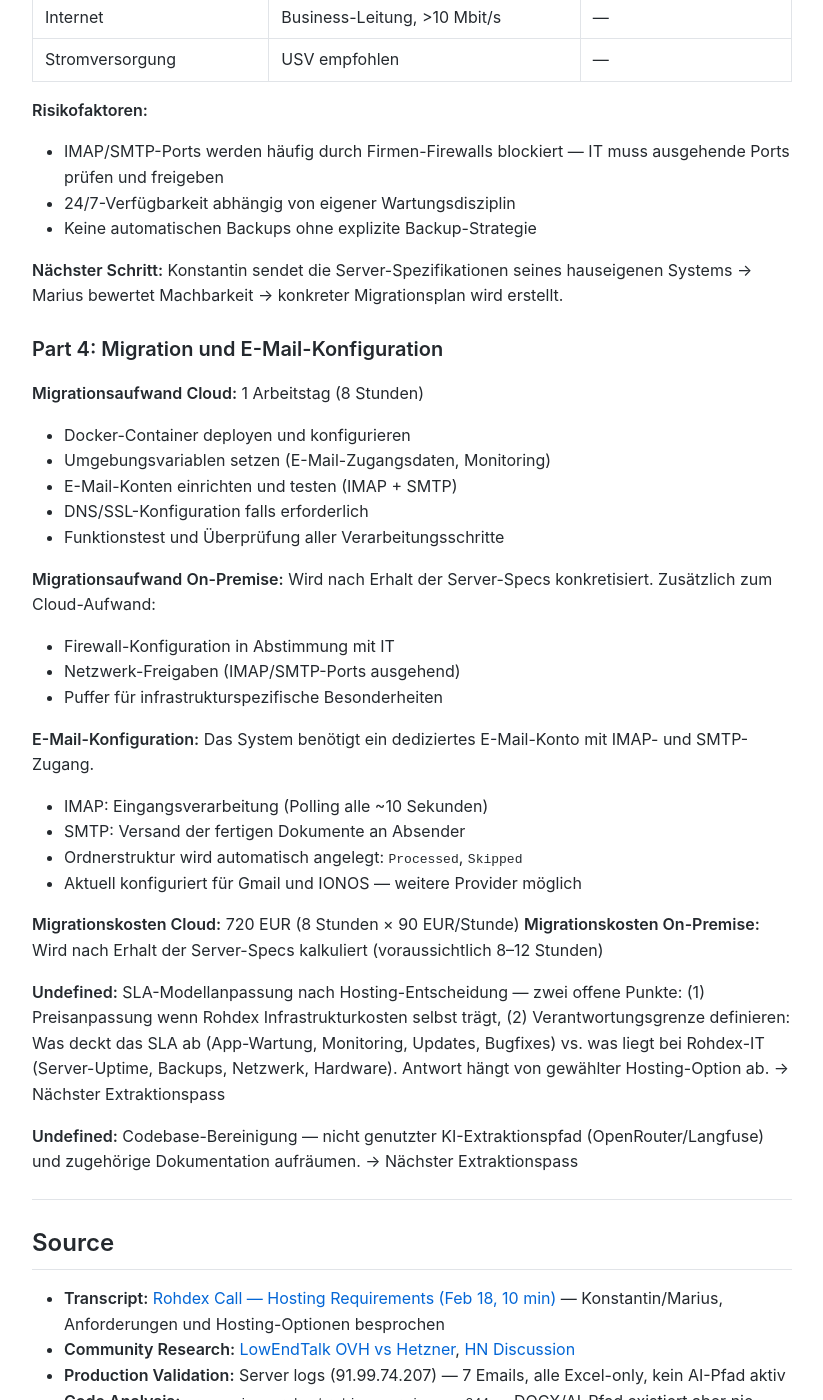
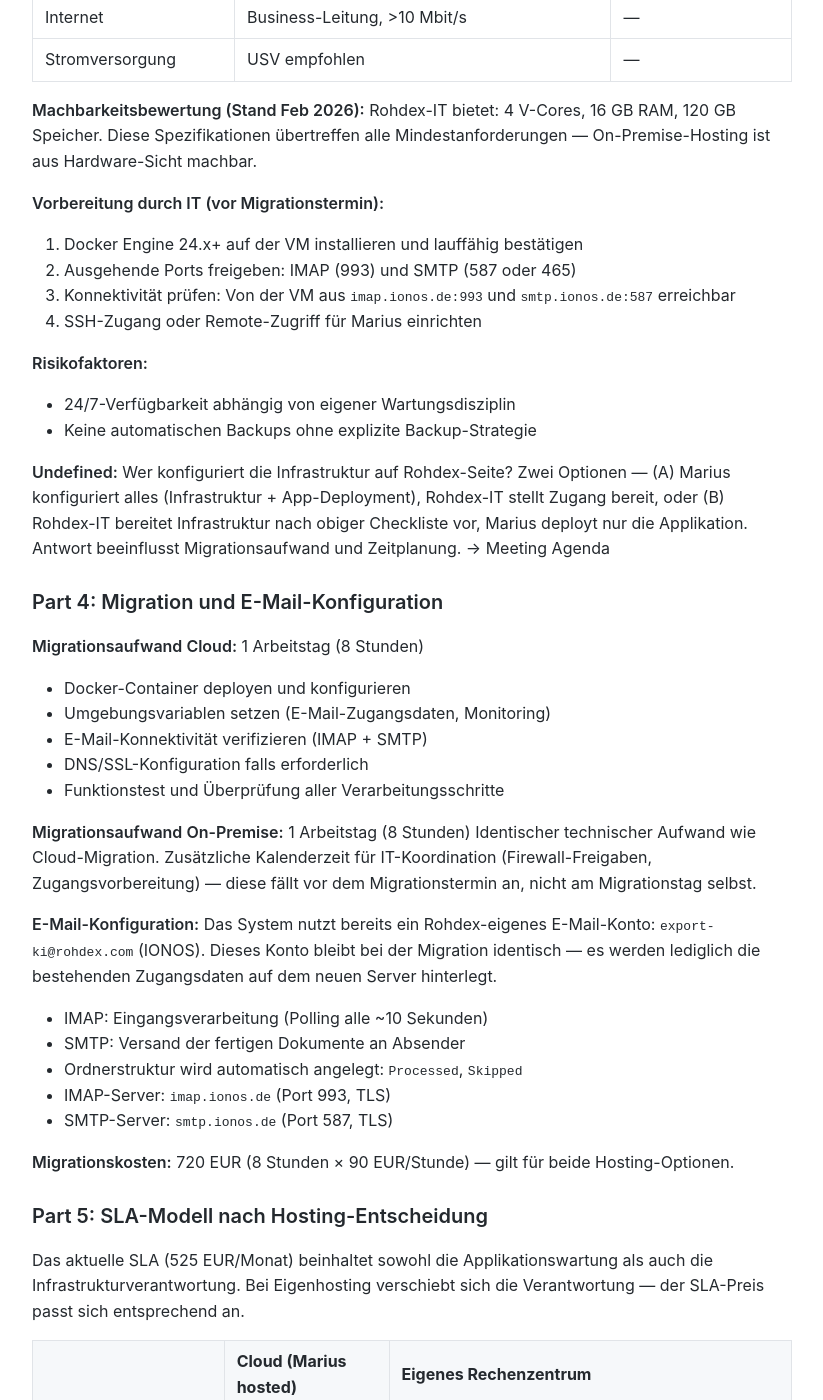
Before and after one commit to MariusWilsch/public-wilsch-ai-pages, a Jekyll site: the page built from project/rohdex/hosting-anforderungen.md, in a window 1280 px wide and 1400 px high, scrolled down 3125 px. Shown: the whole window, without its empty margins (228-1051 px from the left). Built offline with Jekyll 4.4.1, drawn with Linux system fonts in a browser that asks for light colours; our own code applies the rules of GitHub Pages for plain Markdown files; some of the changed text lies outside the part shown.

Commit message:
Sync from hippocampus 2026-02-21

```diff
--- a/project/rohdex/hosting-anforderungen.md
+++ b/project/rohdex/hosting-anforderungen.md
@@ -89,49 +89,67 @@ Zwei Cloud-Anbieter mit Rechenzentren in Deutschland (DSGVO-konform):
 |------------|---------|-----------|
 | CPU | 2 Kerne, x86-64 | 4 Kerne |
 | RAM | 4 GB dediziert | 8 GB Gesamt-Host |
-| Festplatte | 40 GB SSD | 80 GB SSD |
-| Betriebssystem | Linux (Ubuntu 22.04 LTS) | — |
+| Festplatte | 40 GB (SSD empfohlen, HDD ausreichend) | 80 GB |
+| Betriebssystem | Linux-basiert (Ubuntu empfohlen) | — |
 | Container-Runtime | Docker Engine 24.x+ | — |
 | Netzwerk ausgehend | IMAP (993), SMTP (587/465) | — |
 | Netzwerk eingehend | Port 9000 (intern/VPN) | — |
 | Internet | Business-Leitung, >10 Mbit/s | — |
 | Stromversorgung | USV empfohlen | — |
 
+**Machbarkeitsbewertung (Stand Feb 2026):**
+Rohdex-IT bietet: 4 V-Cores, 16 GB RAM, 120 GB Speicher. Diese Spezifikationen übertreffen alle Mindestanforderungen — On-Premise-Hosting ist aus Hardware-Sicht machbar.
+
+**Vorbereitung durch IT (vor Migrationstermin):**
+1. Docker Engine 24.x+ auf der VM installieren und lauffähig bestätigen
+2. Ausgehende Ports freigeben: IMAP (993) und SMTP (587 oder 465)
+3. Konnektivität prüfen: Von der VM aus `imap.ionos.de:993` und `smtp.ionos.de:587` erreichbar
+4. SSH-Zugang oder Remote-Zugriff für Marius einrichten
+
 **Risikofaktoren:**
-- IMAP/SMTP-Ports werden häufig durch Firmen-Firewalls blockiert — IT muss ausgehende Ports prüfen und freigeben
 - 24/7-Verfügbarkeit abhängig von eigener Wartungsdisziplin
 - Keine automatischen Backups ohne explizite Backup-Strategie
 
-**Nächster Schritt:** Konstantin sendet die Server-Spezifikationen seines hauseigenen Systems → Marius bewertet Machbarkeit → konkreter Migrationsplan wird erstellt.
+**Undefined:** Wer konfiguriert die Infrastruktur auf Rohdex-Seite? Zwei Optionen — (A) Marius konfiguriert alles (Infrastruktur + App-Deployment), Rohdex-IT stellt Zugang bereit, oder (B) Rohdex-IT bereitet Infrastruktur nach obiger Checkliste vor, Marius deployt nur die Applikation. Antwort beeinflusst Migrationsaufwand und Zeitplanung. → Meeting Agenda
 
 ### Part 4: Migration und E-Mail-Konfiguration
 
 **Migrationsaufwand Cloud:** 1 Arbeitstag (8 Stunden)
 - Docker-Container deployen und konfigurieren
 - Umgebungsvariablen setzen (E-Mail-Zugangsdaten, Monitoring)
-- E-Mail-Konten einrichten und testen (IMAP + SMTP)
+- E-Mail-Konnektivität verifizieren (IMAP + SMTP)
 - DNS/SSL-Konfiguration falls erforderlich
 - Funktionstest und Überprüfung aller Verarbeitungsschritte
 
-**Migrationsaufwand On-Premise:** Wird nach Erhalt der Server-Specs konkretisiert. Zusätzlich zum Cloud-Aufwand:
-- Firewall-Konfiguration in Abstimmung mit IT
-- Netzwerk-Freigaben (IMAP/SMTP-Ports ausgehend)
-- Puffer für infrastrukturspezifische Besonderheiten
+**Migrationsaufwand On-Premise:** 1 Arbeitstag (8 Stunden)
+Identischer technischer Aufwand wie Cloud-Migration. Zusätzliche Kalenderzeit für IT-Koordination (Firewall-Freigaben, Zugangsvorbereitung) — diese fällt vor dem Migrationstermin an, nicht am Migrationstag selbst.
 
 **E-Mail-Konfiguration:**
-Das System benötigt ein dediziertes E-Mail-Konto mit IMAP- und SMTP-Zugang.
+Das System nutzt bereits ein Rohdex-eigenes E-Mail-Konto: `export-ki@rohdex.com` (IONOS). Dieses Konto bleibt bei der Migration identisch — es werden lediglich die bestehenden Zugangsdaten auf dem neuen Server hinterlegt.
 
 - IMAP: Eingangsverarbeitung (Polling alle ~10 Sekunden)
 - SMTP: Versand der fertigen Dokumente an Absender
 - Ordnerstruktur wird automatisch angelegt: `Processed`, `Skipped`
-- Aktuell konfiguriert für Gmail und IONOS — weitere Provider möglich
+- IMAP-Server: `imap.ionos.de` (Port 993, TLS)
+- SMTP-Server: `smtp.ionos.de` (Port 587, TLS)
 
-**Migrationskosten Cloud:** 720 EUR (8 Stunden × 90 EUR/Stunde)
-**Migrationskosten On-Premise:** Wird nach Erhalt der Server-Specs kalkuliert (voraussichtlich 8–12 Stunden)
+**Migrationskosten:** 720 EUR (8 Stunden × 90 EUR/Stunde) — gilt für beide Hosting-Optionen.
 
-**Undefined:** SLA-Modellanpassung nach Hosting-Entscheidung — zwei offene Punkte: (1) Preisanpassung wenn Rohdex Infrastrukturkosten selbst trägt, (2) Verantwortungsgrenze definieren: Was deckt das SLA ab (App-Wartung, Monitoring, Updates, Bugfixes) vs. was liegt bei Rohdex-IT (Server-Uptime, Backups, Netzwerk, Hardware). Antwort hängt von gewählter Hosting-Option ab. → Nächster Extraktionspass
+### Part 5: SLA-Modell nach Hosting-Entscheidung
 
-**Undefined:** Codebase-Bereinigung — nicht genutzter KI-Extraktionspfad (OpenRouter/Langfuse) und zugehörige Dokumentation aufräumen. → Nächster Extraktionspass
+Das aktuelle SLA (525 EUR/Monat) beinhaltet sowohl die Applikationswartung als auch die Infrastrukturverantwortung. Bei Eigenhosting verschiebt sich die Verantwortung — der SLA-Preis passt sich entsprechend an.
+
+| | Cloud (Marius hosted) | Eigenes Rechenzentrum |
+|---|---|---|
+| **Server-Verantwortung** | Marius | Rohdex-IT |
+| **App-Wartung & Updates** | Marius | Marius |
+| **Monitoring** | Marius | *zu klären* |
+| **Bugfixes** | Marius | Marius |
+| **Monatspreis** | 525 EUR | *nach Absprache — abhängig von Verantwortungsaufteilung* |
+
+> *Bei Eigenhosting entfallen die Infrastrukturkosten auf Rohdex-Seite. Die SLA-Anpassung richtet sich danach, welche Verantwortlichkeiten Rohdex-IT übernimmt — je mehr Rohdex-IT abdeckt, desto geringer der monatliche SLA-Betrag.*
+
+**Undefined:** Verantwortungsgrenze zwischen Server-Ebene und App-Ebene — bestimmt sowohl die SLA-Preisanpassung als auch die Monitoring-Zuständigkeit. Zu klären im nächsten Gespräch mit Konstantin und Rohdex-IT. → Meeting Agenda
 
 ---
 
@@ -141,5 +159,8 @@ Das System benötigt ein dediziertes E-Mail-Konto mit IMAP- und SMTP-Zugang.
 - **Community Research:** [LowEndTalk OVH vs Hetzner](https://lowendtalk.com/discussion/209375/does-ovh-vps-beat-hetzner-cloud-vps), [HN Discussion](https://news.ycombinator.com/item?id=45480878)
 - **Production Validation:** Server logs (91.99.74.207) — 7 Emails, alle Excel-only, kein AI-Pfad aktiv
 - **Code Analysis:** `processing_orchestration_service.py:344` — DOCX/AI-Pfad existiert aber nie getriggert
+- **Server Specs:** [Konstantin Email (Feb 18)](https://mail.google.com/mail/u/0/#all/19c715d69ebb2c67) — 4 V-Cores, 16 GB RAM, 120 GB Speicher
+- **Email Config:** Production env (WILSCH-AI-SERVER) — `export-ki@rohdex.com` via IONOS (IMAP/SMTP)
 - **Issue:** [#766 Client Communication Transition](https://github.com/DaveX2001/deliverable-tracking/issues/766)
 - **Session:** /Users/verdant/.claude/projects/-Users-verdant-Documents-projects-00-WILSCH-AI-INTERNAL--soloforce/dc52c659-0c63-41ea-8af8-6183d2a72867.jsonl
+- **Session:** /Users/verdant/.claude/projects/-Users-verdant-Documents-projects-00-WILSCH-AI-INTERNAL--soloforce/6aba464a-4eac-48dc-82c6-d5f78cd4d7e4.jsonl
```
